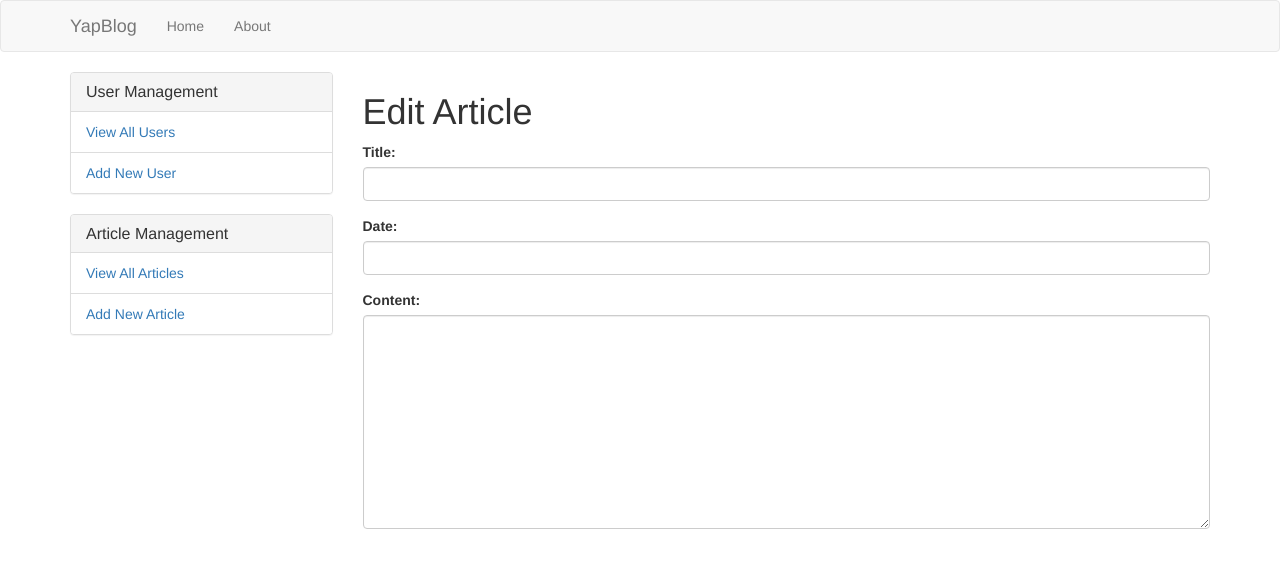
After one commit to Fugoes/yapblog, a Flask app: page /admin/article/1 in a window 1280 px wide. The commit adds this page. Shown: the top 568 px of the page. Run offline with Flask 2, Linux system fonts and the light colour scheme; data that the repository does not hold is empty; some libraries are stand-ins or nearby versions.

Commit message:
add edit article

```diff
--- a/yapblog/api/article.py
+++ b/yapblog/api/article.py
@@ -1,15 +1,13 @@
-__all__ = ["api_article_new"]
-
 import datetime
 from flask import request
-from yapblog import app
+from yapblog import app, db
 from yapblog.models import Article
 from yapblog.lib.api import ok, not_ok
 import yapblog.lib.regex as regex
 
 
 @app.route("/api/article/<int:article_id>", methods=["GET"])
-def api_article_article_id(article_id):
+def api_article_article_id_get(article_id):
     """
     Get article with id of article_id.
 
@@ -37,6 +35,28 @@ def api_article_article_id(article_id):
               date="%04d-%02d-%02d" % (date.year, date.month, date.day),
               html_content=article.html_content_,
               page_id=article.page_id_)
+
+
+@app.route("/api/article/<int:article_id>", methods=["DELETE"])
+def api_article_article_id_delete(article_id):
+    """
+    Delete the article with id of article_id.
+
+    Method: DELETE
+
+    :return:
+    Error:
+    {
+        "ok": False
+    }
+    Success:
+    {
+        "ok": True
+    }
+    """
+    Article.query.filter_by(id_=article_id).delete()
+    db.session.commit()
+    return ok()
 
 
 @app.route("/api/article", methods=["GET"])
--- /dev/null
+++ b/yapblog/templates/admin/article_id.html
@@ -0,0 +1,34 @@
+{% extends "base.html" %}
+{% block title %}Admin|Article{% endblock %}
+{% block js %}
+    <script>
+        article = $.getJSON("/api/article/{{ article_id }}");
+
+        $(function () {
+            article.done(function (data) {
+                if (data.ok) {
+                    $("#article_title").val(data.title);
+                    $("#article_date").val(data.date);
+                    $("#article_html_content").val(data.html_content);
+                }
+            });
+        })
+    </script>
+{% endblock %}
+{% block content %}
+    <h1>Edit Article</h1>
+    <form id="article_form">
+        <div class="form-group">
+            <label>Title:</label>
+            <input class="form-control" id="article_title">
+        </div>
+        <div class="form-group">
+            <label>Date:</label>
+            <input class="form-control" id="article_date">
+        </div>
+        <div class="form-group">
+            <label>Content:</label>
+            <textarea class="form-control" rows="10" id="article_html_content"></textarea>
+        </div>
+    </form>
+{% endblock %}
--- a/yapblog/views/admin.py
+++ b/yapblog/views/admin.py
@@ -56,3 +56,11 @@ def admin_article():
     return render_template("admin/article.html",
                            navbar=navbar,
                            sidebar=sidebar)
+
+
+@app.route("/admin/article/<int:article_id>", methods=["GET"])
+def admin_article_article_id(article_id):
+    return render_template("admin/article_id.html",
+                           article_id=article_id,
+                           navbar=navbar,
+                           sidebar=sidebar)
```
Also changed, not shown: yapblog/templates/admin/article.html (+23 -6 lines).
